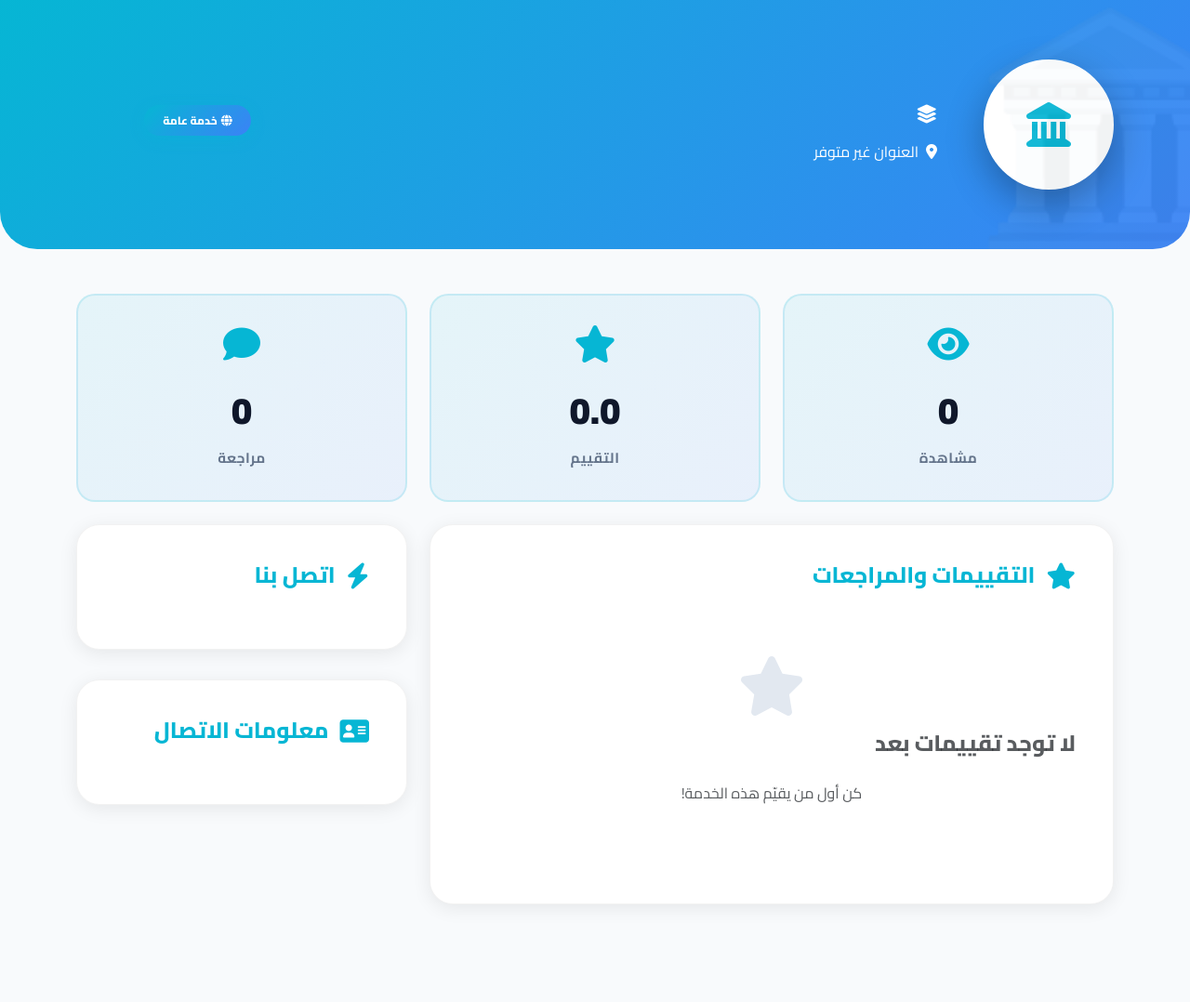
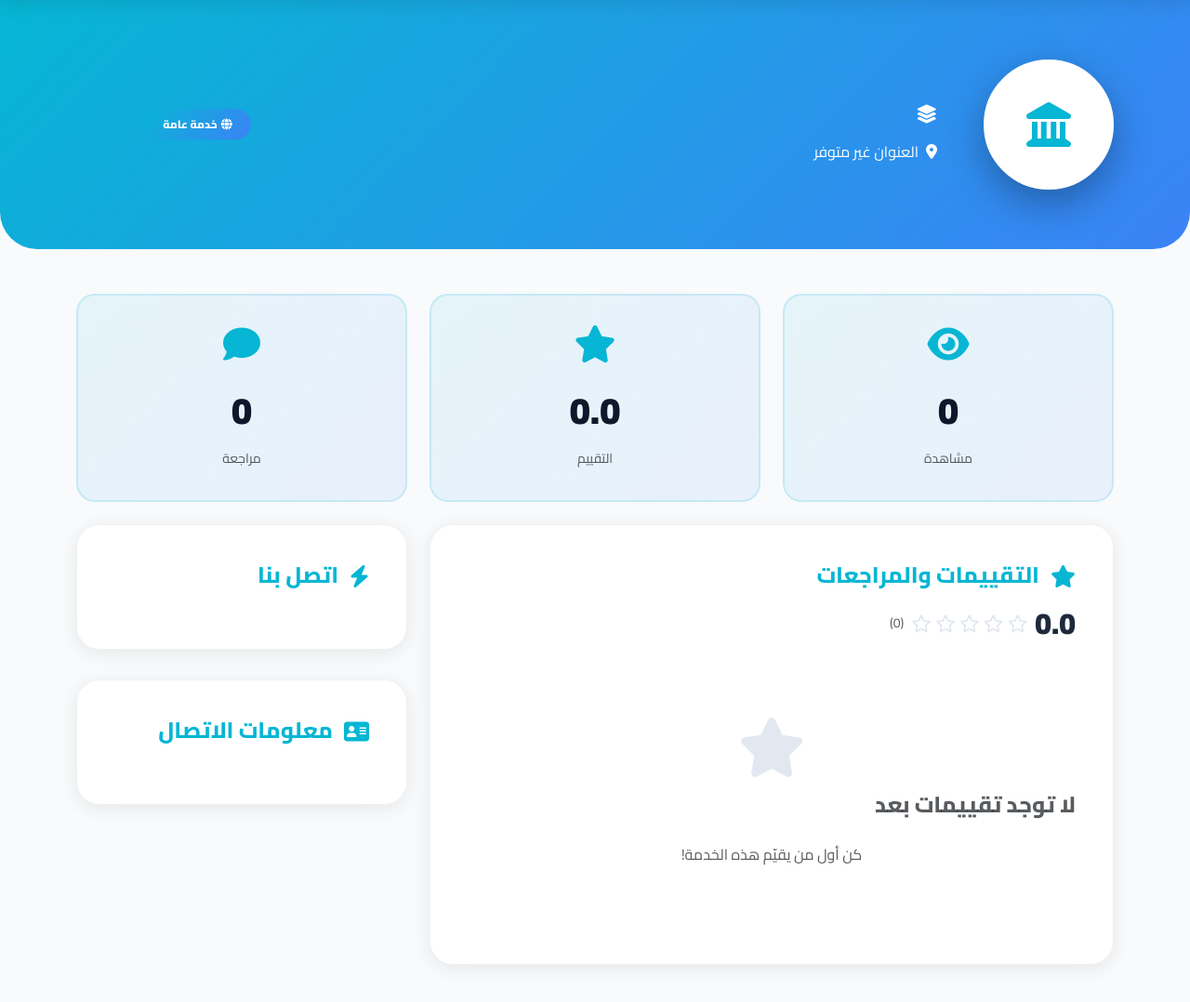
Before and after one commit to sendoo-m/daliil-ay-khidma, a Django app: template templates/directory/service_detail.html in a window 1280 px wide. Shown: the part 112-1190 px from the top of the page at 93% size. Run offline with Django 4.2, Linux system fonts and the light colour scheme; the template is opened without the code that fills it, so the values that code supplies are empty; parts of the project's set-up code (start-up, migrations or seed data) failed here and were passed over.

Commit message:
🏛️ نقل الخريطة للسايدبار + إضافة التقييمات للخدمات

```diff
--- a/templates/directory/service_detail.html
+++ b/templates/directory/service_detail.html
@@ -11,25 +11,12 @@
     --public-accent: #06b6d4;
 }
 
-/* Hero Section */
 .service-hero {
     background: var(--public-gradient);
     padding: 4rem 0;
     color: white;
     border-radius: 0 0 40px 40px;
-    position: relative;
-    overflow: hidden;
     margin-bottom: 3rem;
-}
-
-.service-hero::before {
-    content: '🏛️';
-    position: absolute;
-    font-size: 15rem;
-    opacity: 0.08;
-    top: 50%;
-    right: -5%;
-    transform: translateY(-50%);
 }
 
 .service-logo {
@@ -41,19 +28,6 @@
     box-shadow: 0 15px 40px rgba(0,0,0,0.3);
 }
 
-.service-logo-placeholder {
-    width: 140px;
-    height: 140px;
-    border-radius: 50%;
-    border: 5px solid white;
-    background: white;
-    display: flex;
-    align-items: center;
-    justify-content: center;
-    box-shadow: 0 15px 40px rgba(0,0,0,0.3);
-}
-
-/* Info Cards */
 .info-card {
     background: white;
     border-radius: 25px;
@@ -73,16 +47,11 @@
     font-size: 1.5rem;
 }
 
-.info-card h5 i {
-    font-size: 1.75rem;
-}
-
-/* Map - Extra Large for Public Services */
+/* Map in Sidebar */
 #serviceMap {
-    height: 500px;
-    border-radius: 25px;
+    height: 400px;
+    border-radius: 20px;
     overflow: hidden;
-    box-shadow: 0 8px 30px rgba(6,182,212,0.2);
     border: 3px solid rgba(6,182,212,0.2);
 }
 
@@ -189,15 +130,6 @@
     display: block;
 }
 
-.stat-box .label {
-    font-size: 0.95rem;
-    color: #64748b;
-    font-weight: 700;
-    text-transform: uppercase;
-    letter-spacing: 0.5px;
-}
-
-/* Reviews */
 .review-card {
     background: white;
     border-radius: 18px;
@@ -232,35 +148,22 @@
     color: #e2e8f0;
 }
 
-/* Badges */
-.badge-verified {
-    background: linear-gradient(135deg, #10b981 0%, #059669 100%);
-    color: white;
-    padding: 0.65rem 1.25rem;
-    border-radius: 50px;
-    font-weight: 800;
-    box-shadow: 0 4px 15px rgba(16,185,129,0.3);
+.star-label {
+    cursor: pointer;
+    color: #e2e8f0;
+    transition: all 0.2s ease;
 }
 
-.badge-public {
-    background: linear-gradient(135deg, #06b6d4 0%, #3b82f6 100%);
-    color: white;
-    padding: 0.65rem 1.25rem;
-    border-radius: 50px;
-    font-weight: 800;
-    box-shadow: 0 4px 15px rgba(6,182,212,0.3);
+.star-label:hover,
+.star-label:hover ~ .star-label,
+input:checked ~ .star-label {
+    color: #fbbf24;
+    transform: scale(1.1);
 }
 
 .sticky-sidebar {
     position: sticky;
     top: 100px;
-}
-
-/* Map Directions Button Large */
-.btn-directions-large {
-    font-size: 1.15rem;
-    padding: 1.5rem 2rem;
-    margin-top: 1.5rem;
 }
 </style>
 {% endblock %}
@@ -274,7 +177,7 @@
                 {% if business.logo %}
                 <img src="{{ business.logo.url }}" class="service-logo" alt="{{ business.name_ar }}">
                 {% else %}
-                <div class="service-logo-placeholder">
+                <div class="service-logo" style="background: white; display: flex; align-items: center; justify-content: center;">
                     <i class="fas fa-landmark fa-3x" style="color: var(--public-accent);"></i>
                 </div>
                 {% endif %}
@@ -291,11 +194,11 @@
             </div>
 
             <div class="col-md-3 text-center">
-                <span class="badge badge-public d-inline-block mb-2">
+                <span class="badge" style="background: var(--public-gradient); padding: 0.65rem 1.25rem; border-radius: 50px; font-weight: 800;">
                     <i class="fas fa-globe me-1"></i>خدمة عامة
                 </span><br>
                 {% if business.is_verified %}
-                <span class="badge badge-verified d-inline-block">
+                <span class="badge bg-success mt-2" style="padding: 0.65rem 1.25rem; border-radius: 50px; font-weight: 800;">
                     <i class="fas fa-check-circle me-1"></i>موثّقة
                 </span>
                 {% endif %}
@@ -311,21 +214,21 @@
             <div class="stat-box">
                 <i class="fas fa-eye"></i>
                 <span class="number">{{ business.view_count|default:0 }}</span>
-                <span class="label">مشاهدة</span>
+                <span class="small text-muted">مشاهدة</span>
             </div>
         </div>
         <div class="col-md-4 col-6">
             <div class="stat-box">
                 <i class="fas fa-star"></i>
                 <span class="number">{{ average_rating|floatformat:1|default:"0.0" }}</span>
-                <span class="label">التقييم</span>
+                <span class="small text-muted">التقييم</span>
             </div>
         </div>
         <div class="col-md-4 col-12">
             <div class="stat-box">
                 <i class="fas fa-comment"></i>
                 <span class="number">{{ total_reviews|default:0 }}</span>
-                <span class="label">مراجعة</span>
+                <span class="small text-muted">مراجعة</span>
             </div>
         </div>
     </div>
@@ -344,32 +247,31 @@
             </div>
             {% endif %}
 
-            <!-- Map Section - LARGE & PROMINENT -->
-            {% if business.latitude and business.longitude %}
-            <div class="info-card">
-                <h5>
-                    <i class="fas fa-map-marked-alt"></i>
-                    الموقع على الخريطة
-                </h5>
-                <div id="serviceMap"></div>
-                <a href="https://www.google.com/maps/dir/?api=1&destination={{ business.latitude }},{{ business.longitude }}"
-                   target="_blank"
-                   class="btn action-btn btn-directions btn-directions-large w-100">
-                    <i class="fas fa-directions me-2"></i>
-                    احصل على الاتجاهات في Google Maps
-                </a>
-            </div>
-            {% endif %}
-
             <!-- Reviews -->
             <div class="info-card">
                 <div class="d-flex justify-content-between align-items-center mb-4">
-                    <h5 class="mb-0">
-                        <i class="fas fa-star"></i>
-                        التقييمات والمراجعات
-                    </h5>
-                    {% if user.is_authenticated and not user_has_reviewed %}
-                    <button class="btn btn-sm action-btn btn-directions" data-bs-toggle="modal" data-bs-target="#reviewModal">
+                    <div>
+                        <h5 class="mb-2">
+                            <i class="fas fa-star"></i>
+                            التقييمات والمراجعات
+                        </h5>
+                        <div class="d-flex align-items-center gap-2">
+                            <span style="font-size: 2rem; font-weight: 900;">{{ average_rating|floatformat:1|default:"0.0" }}</span>
+                            <div class="stars">
+                                {% for i in "12345" %}
+                                    {% if forloop.counter <= average_rating|floatformat:0 %}
+                                    <i class="fas fa-star"></i>
+                                    {% else %}
+                                    <i class="far fa-star"></i>
+                                    {% endif %}
+                                {% endfor %}
+                            </div>
+                            <small class="text-muted">({{ total_reviews|default:0 }})</small>
+                        </div>
+                    </div>
+
+                    {% if user.is_authenticated %}
+                    <button class="btn action-btn btn-directions" data-bs-toggle="modal" data-bs-target="#reviewModal">
                         <i class="fas fa-plus me-1"></i>أضف تقييم
                     </button>
                     {% endif %}
@@ -380,11 +282,11 @@
                     <div class="review-card">
                         <div class="d-flex justify-content-between align-items-start mb-2">
                             <div>
-                                <div class="reviewer-name">
+                                <div class="fw-bold" style="font-size: 1.05rem;">
                                     <i class="fas fa-user-circle me-2" style="color: var(--public-accent);"></i>
                                     {{ review.user.get_full_name|default:review.user.username }}
                                 </div>
-                                <div class="review-date">{{ review.created_at|date:"d M Y" }}</div>
+                                <div class="text-muted" style="font-size: 0.9rem;">{{ review.created_at|date:"d M Y" }}</div>
                             </div>
                             <div class="stars">
                                 {% for i in "12345" %}
@@ -462,14 +364,14 @@
                     {% if business.phone %}
                     <div class="contact-item">
                         <h6><i class="fas fa-phone"></i>الهاتف</h6>
-                        <p class="mb-0"><a href="tel:{{ business.phone }}" style="color: #0f172a; text-decoration: none; font-weight: 600;">{{ business.phone }}</a></p>
+                        <p class="mb-0"><a href="tel:{{ business.phone }}" style="color: #0f172a; font-weight: 600;">{{ business.phone }}</a></p>
                     </div>
                     {% endif %}
 
                     {% if business.email %}
                     <div class="contact-item">
-                        <h6><i class="fas fa-envelope"></i>البريد الإلكتروني</h6>
-                        <p class="mb-0"><a href="mailto:{{ business.email }}" style="color: #0f172a; text-decoration: none; font-weight: 600;">{{ business.email }}</a></p>
+                        <h6><i class="fas fa-envelope"></i>البريد</h6>
+                        <p class="mb-0"><a href="mailto:{{ business.email }}" style="color: #0f172a; font-weight: 600;">{{ business.email }}</a></p>
                     </div>
                     {% endif %}
 
@@ -588,8 +487,7 @@ const popupContent = `
            target="_blank"
            style="display: inline-block; background: linear-gradient(135deg, #06b6d4, #3b82f6);
                   color: white; padding: 0.65rem 1.25rem; border-radius: 50px;
-                  text-decoration: none; font-weight: 800; font-size: 0.9rem;
-                  box-shadow: 0 4px 15px rgba(6,182,212,0.3);">
+                  text-decoration: none; font-weight: 800; font-size: 0.9rem;">
             <i class="fas fa-directions me-1"></i>
             احصل على الاتجاهات
         </a>
@@ -598,10 +496,9 @@ const popupContent = `
 
 marker.bindPopup(popupContent, { maxWidth: 320 });
 
-// Fix map rendering issue
 setTimeout(() => {
     map.invalidateSize();
-}, 250);
+}, 300);
 </script>
 {% endif %}
 {% endblock %}
```
Also changed, not shown: other parts of templates/directory/service_detail.html (+18 -65 lines).
